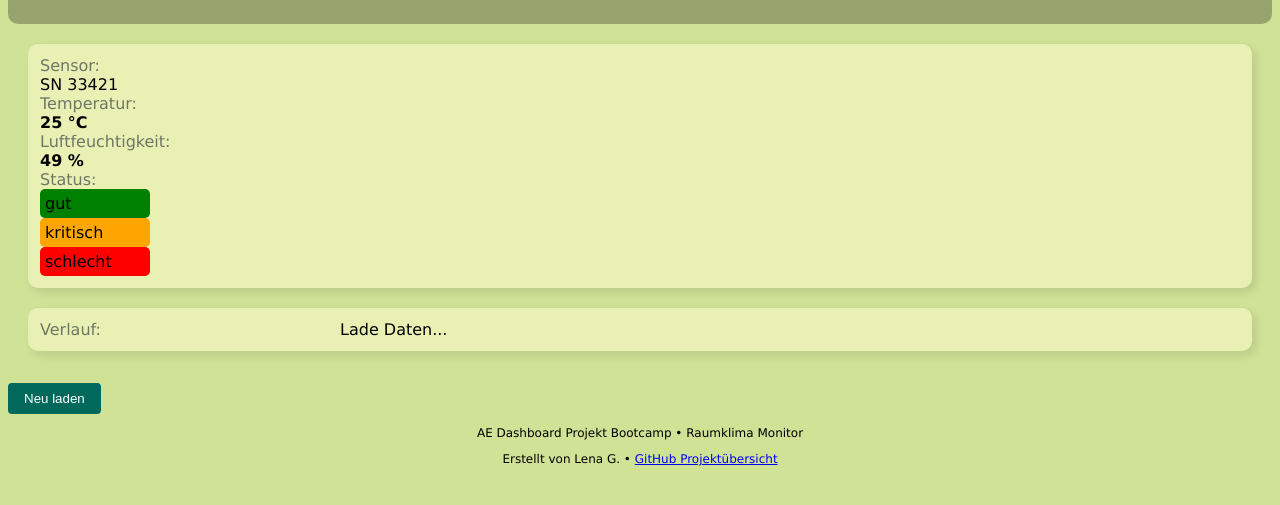
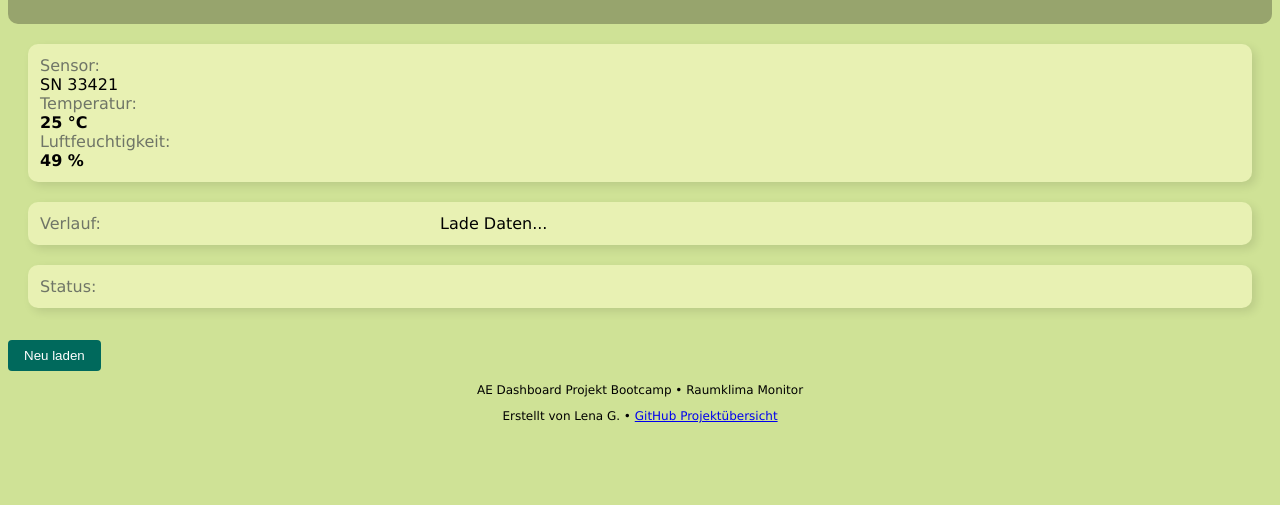
Before and after one commit to Eule1234/ae-raumklima-bootcamp-codebase, a plain HTML site: page app/index.html in a window 1280 px wide. Shown: the part 75-580 px from the top of the page. Drawn offline with Linux system fonts and the light colour scheme.

Commit message:
feat(app): enhance data loading and status display functionality

```diff
--- a/app/index.html
+++ b/app/index.html
@@ -5,7 +5,7 @@
     <meta name="viewport" content="width=device-width, initial-scale=1.0">
     <title>Raumklima Monitor</title>
    <link rel="stylesheet" href="style.css">
-   <script src="script.js"></script>
+   <script src="script.js" defer></script>
 </head>
 <body>
 <div class="header">
@@ -27,15 +27,11 @@
         <div id="hum-pct" class="number">50</div>
     </div>
 
-    <div class="value-item">
-        <div class="label">Status:</div>
-        <div id="status" class="status gut">gut</div>
-        <div id="status" class="status kritisch">kritisch</div>
-        <div id="status" class="status schlecht">schlecht</div>
-    </div></div>
+</div>
     <div class= "invisible" id="message">
         <p>Lade Daten...</p>
     </div>
+
 </div>
 
 <div class="card">
@@ -43,7 +39,25 @@
     <div id="history">Lade Daten...</div>
 </div>
 
- <button onclick="loadData()">Neu laden</button>
+<div class="card">
+    <div class="value-item">
+    <div class="label">Status:</div>
+    <div id="status-gut">
+    <div id="status" class="status gut">gut</div>
+    </div>
+    <div id="status-kritisch">
+    <div id="status" class="status kritisch">kritisch</div>
+    </div>
+    <div id="status-schlecht">
+    <div id="status" class="status schlecht">schlecht</div>
+    </div>
+    <div class= "invisible" id="message">
+        <p>Lade Daten...</p>
+    </div>
+    </div>
+</div>
+
+ <button onclick="loadData(); getStatus();">Neu laden</button>
 
 <div class="footer">
     <p>AE Dashboard Projekt Bootcamp • Raumklima Monitor</p>
--- a/app/script.js
+++ b/app/script.js
@@ -24,3 +24,41 @@ async function loadData() {
     window.addEventListener('DOMContentLoaded', function() {
     loadData();
 });
+
+    const StatusGutDiv = document.getElementById('status-gut');
+    StatusGutDiv.classList.add('invisible');
+    const StatusKritischDiv = document.getElementById('status-kritisch');
+    StatusKritischDiv.classList.add('invisible');
+    const StatusSchlechtDiv = document.getElementById('status-schlecht');
+    StatusSchlechtDiv.classList.add('invisible');
+    const errorMessageDiv = document.getElementById('message');
+    errorMessageDiv.classList.remove('invisible');
+    const EDB_Temp_Gut_Min = 20;
+    const EDB_Temp_Gut_Max = 24;
+    const EDB_Temp_Kritisch_Min = 10;
+    const EDB_Temp_Kritisch_Max = 19;
+    const EDB_Temp_Schlecht_Min = 25;
+    const EDB_Temp_Schlecht_Max = 40;
+    const EDB_Hum_Gut_Min = 30;
+    const EDB_Hum_Gut_Max = 40;
+    const EDB_Hum_Kritisch_Min = 10;
+    const EDB_Hum_Kritisch_Max = 29;
+    const EDB_Hum_Schlecht_Min = 41;
+    const EDB_Hum_Schlecht_Max = 80;
+
+        function getStatus(temp_c, hum_pct) {
+            const tempGut = temp_c >= EDB_Temp_Gut_Min && tempC <= EDB_Temp_Gut_Max;
+            const humGut = hum_pct >= EDB_Hum_Gut_Min && hum_pct <= EDB_Hum_Gut_Max;
+            const tempKritisch = temp_c >= EDB_Temp_Kritisch_Min && temp_c <= EDB_Temp_Kritisch_Max;
+            const humKritisch = hum_pct >= EDB_Hum_Kritisch_Min && hum_pct <= EDB_Hum_Kritisch_Max;
+            const tempSchlecht = temp_c >= EDB_Temp_Schlecht_Min && temp_c <= EDB_Temp_Schlecht_Max;
+            const humSchlecht = hum_pct >= EDB_Hum_Schlecht_Min && hum_pct <= EDB_Hum_Schlecht_Max;
+
+            if (tempGut && humGut) return StatusGutDiv.classList.remove('invisible') ;
+            else if (tempKritisch && humKritisch) return StatusKritischDiv.classList.remove('invisible');
+            else if (tempSchlecht && humSchlecht) return StatusSchlechtDiv.classList.remove('invisible');
+            else return 'nicht erkannt';
+        }
+        window.addEventListener('DOMContentLoaded', function() {
+        getStatus();
+})
--- a/app/style.css
+++ b/app/style.css
@@ -17,7 +17,7 @@ body{
     box-shadow: 4px 4px 10px rgba(0,0,0,0.1);
     margin: 20px;
     display: grid;
-    grid-template-columns: 1fr 1fr 1fr 1fr;
+    grid-template-columns: 1fr 1fr 1fr;
 }
 
 .values{
@@ -133,6 +133,8 @@ button {
 
 .visable{
     display: block;
+    display: grid;
+    grid-template-columns: 1fr 1fr 1fr;
 }
 
 .invisible{
```
